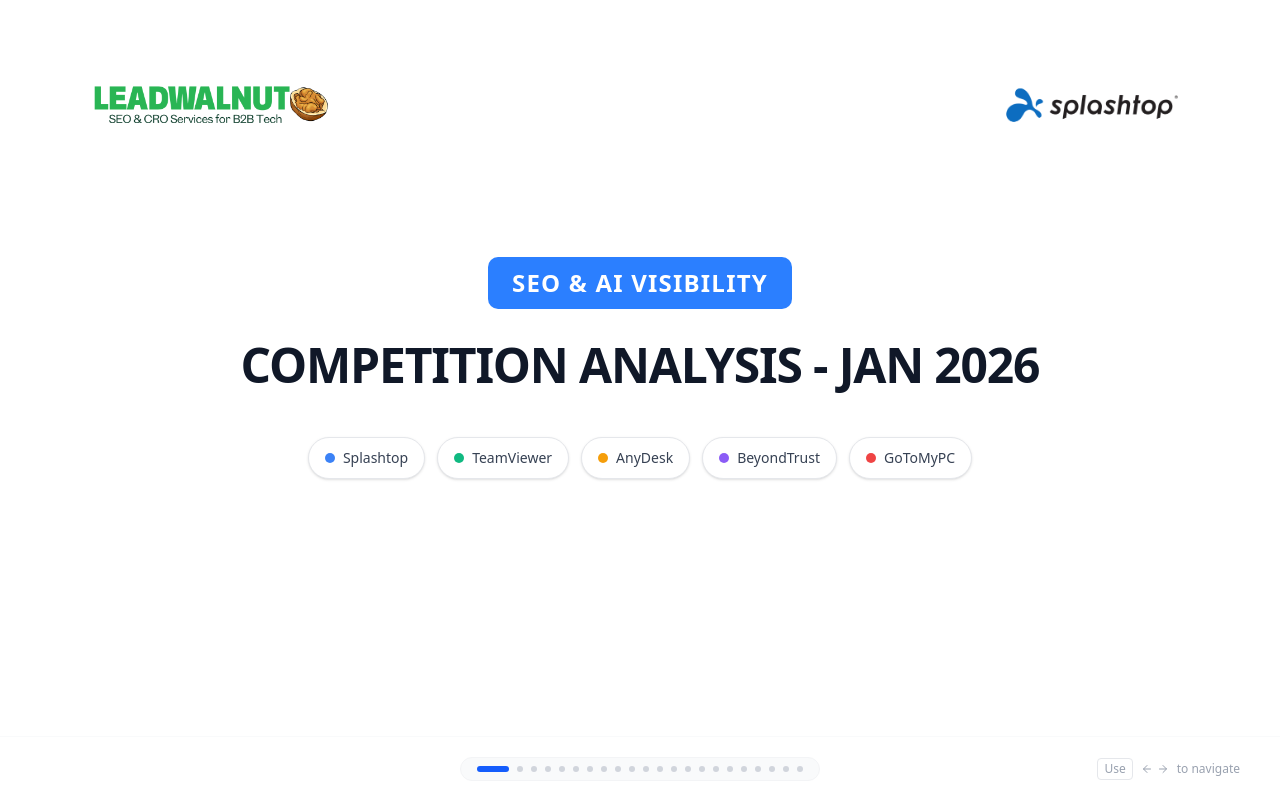
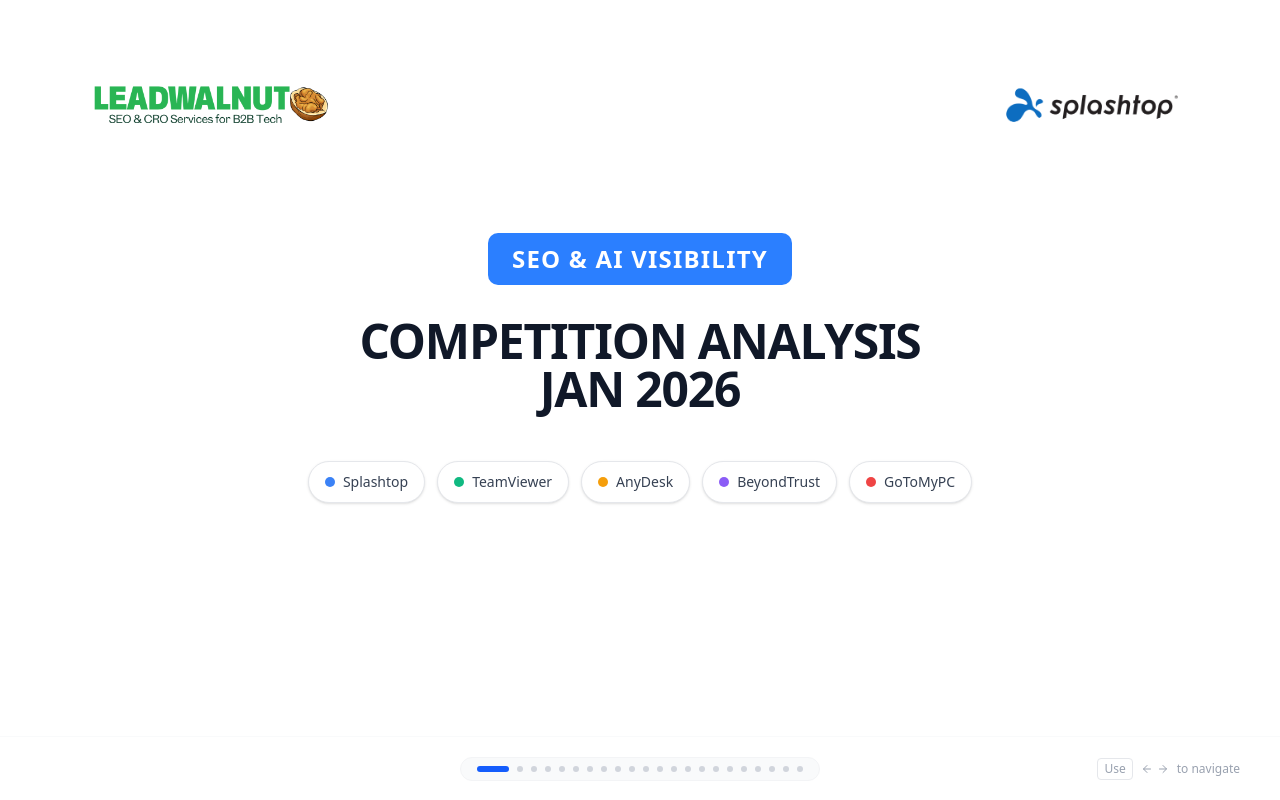
Before and after one commit to srikishore5727/competition-metrics-splashtop-Jan2026, a React (Vite) app: page / in a window 1280 px wide. Built offline with nearby package versions, Linux system fonts and the light colour scheme.

Commit message:
change ui contents

```diff
--- a/src/App.tsx
+++ b/src/App.tsx
@@ -292,7 +292,8 @@
                 SEO & AI Visibility
               </div>
               <h1 className="text-3xl md:text-4xl lg:text-5xl font-black text-gray-900 mb-12 tracking-tight uppercase">
-                Competition Analysis - Jan 2026
+                Competition Analysis
+                <h1 className="text-3xl md:text-4xl lg:text-5xl font-black text-gray-900 tracking-tight uppercase">Jan 2026</h1>
               </h1>
               <div className="flex flex-wrap items-center justify-center gap-3">
                 <button className="flex items-center gap-2 px-4 py-2.5 bg-white border border-gray-200 rounded-full hover:bg-gray-50 transition-colors shadow-sm">
--- a/src/components/KeywordGapSlide.tsx
+++ b/src/components/KeywordGapSlide.tsx
@@ -96,12 +96,12 @@
 
         {/* Header / Filter Area */}
         <div className="p-6 pb-4">
-          <div className="flex items-start gap-4">
+          <div className="flex items-center gap-4">
             <div className="w-12 h-12 rounded-2xl bg-orange-50 flex items-center justify-center flex-shrink-0">
               <Search className="text-orange-500" size={24} />
             </div>
             <div>
-              <h3 className="text-lg font-bold text-gray-900">Competitive Keyword Comparison</h3>
+              {/* <h3 className="text-lg font-bold text-gray-900">Competitive Keyword Comparison</h3> */}
               <p className="text-sm text-gray-500 mt-1">
                 {activeTab === 'untapped'
                   ? 'At least one competitor ranks for these keywords, but Splashtop does not rank.'
```
